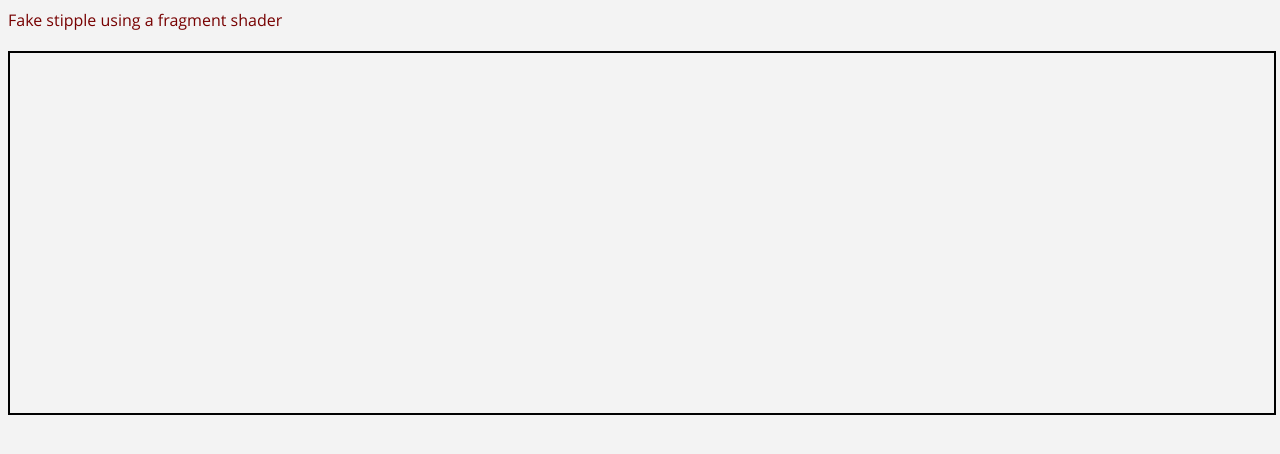
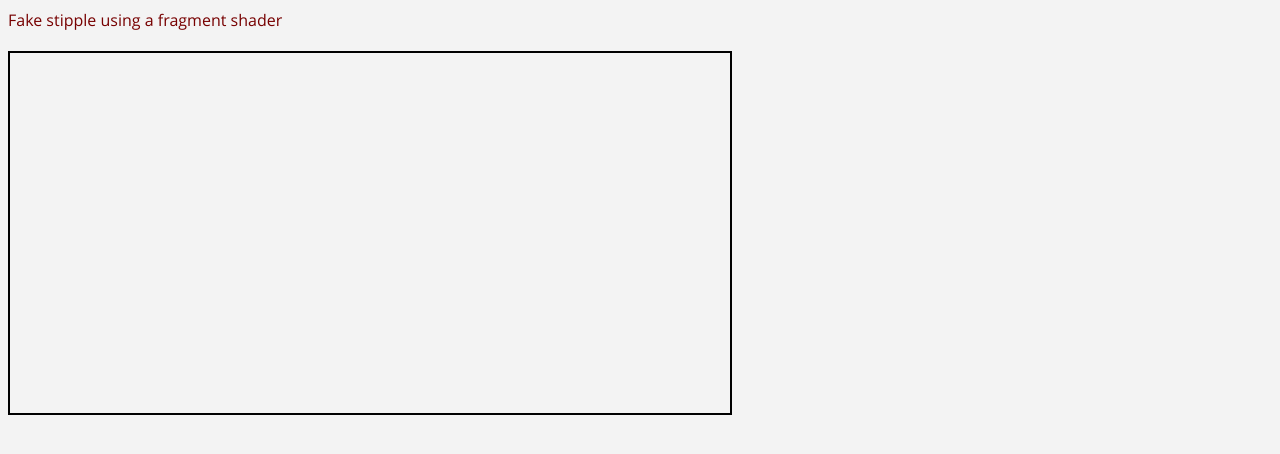
Before and after one commit to prideout/giza, a plain HTML site: page demos/LineStipple.html in a window 1280 px wide. Shown: the part 66-520 px from the top of the page. Drawn offline with Linux system fonts and the light colour scheme.

Commit message:
fixed width

```diff
--- a/demos/LineStipple.html
+++ b/demos/LineStipple.html
@@ -12,7 +12,7 @@
     <div class="tagline">
       Fake stipple using a fragment shader
     </div>
-    <canvas style="width:100%;height:360px">
+    <canvas style="width:720px;height:360px">
     </canvas>
     <div id="button-bar">
     </div>
```
